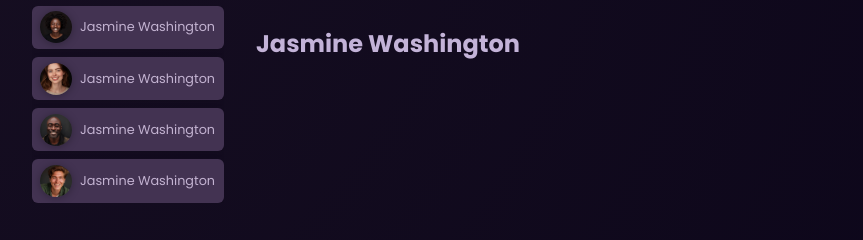
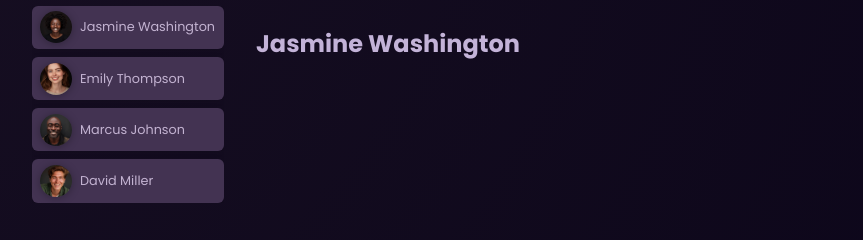
Before and after one commit to cytormod/Angular, an Angular app in the folder first-angular-app/: page / in a window 1280 px wide. Shown: the part 266-506 px from the top of the page, without its empty margins (208-1071 px from the left). Built offline with nearby package versions, Linux system fonts and the light colour scheme.

Commit message:
=TS Work with Potentially Undefined Values and union types. + . Fix Bugs of name

```diff
--- a/first-angular-app/src/app/app.html
+++ b/first-angular-app/src/app/app.html
@@ -5,13 +5,13 @@
       <app-user [id]="users[0].id" [avatar]="users[0].avatar" [name]="users[0].name" (select)="onSelectUser($event)"/>
     </li>
     <li>
-      <app-user [id]="users[1].id" [avatar]="users[1].avatar" [name]="users[0].name" (select)="onSelectUser($event)"/>
+      <app-user [id]="users[1].id" [avatar]="users[1].avatar" [name]="users[1].name" (select)="onSelectUser($event)"/>
     </li>
     <li>
-      <app-user [id]="users[2].id" [avatar]="users[2].avatar" [name]="users[0].name" (select)="onSelectUser($event)"/>
+      <app-user [id]="users[2].id" [avatar]="users[2].avatar" [name]="users[2].name" (select)="onSelectUser($event)"/>
     </li>
     <li>
-      <app-user [id]="users[3].id" [avatar]="users[3].avatar" [name]="users[0].name" (select)="onSelectUser($event)"/>
+      <app-user [id]="users[3].id" [avatar]="users[3].avatar" [name]="users[3].name" (select)="onSelectUser($event)"/>
     </li>
   </ul>
 
--- a/first-angular-app/src/app/task/task.component.ts
+++ b/first-angular-app/src/app/task/task.component.ts
@@ -9,5 +9,7 @@ import { DUMMY_USERS } from '../dummy-users';
   styleUrl: './task.component.css'
 })
 export class TaskComponent {
-  @Input({required: true}) name!: string;
+  // @Input({required: true}) name!: string;
+  // We are giving as a option because, there might be chance, that one might be able to find the existed userId.
+  @Input() name?: string;
 }
```
